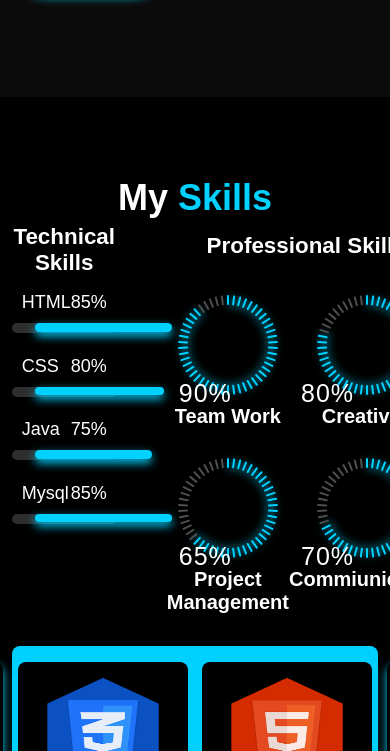
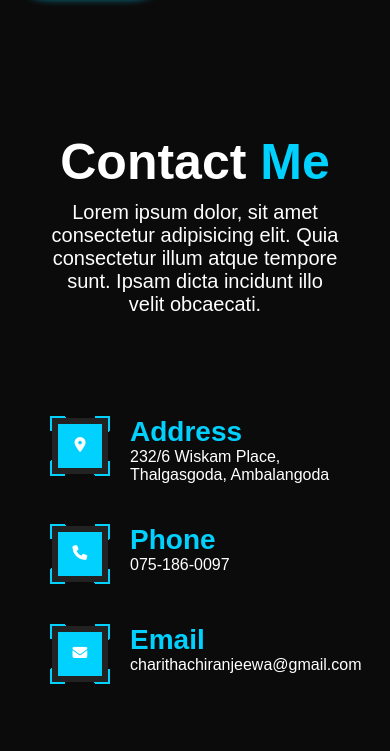
Before and after one commit to charitha200304/Portfolio-Project, a plain HTML site: page index.html in a window 390 px wide. Shown: the part 5331-6082 px from the top of the page. Drawn offline with nearby package versions, Linux system fonts and the light colour scheme.

Commit message:
7th commit responsived

```diff
--- a/index.html
+++ b/index.html
@@ -27,7 +27,7 @@
         <a href="#projects">Projects</a>
         <a href="#portfolio">Activities</a>
         <a href="#Resume">Resume</a>
-        <a href="#skills">Skills</a>
+        <!-- <a href="#skills">Skills</a> -->
         <a href="#contact">Contact</a>
       </nav>
     </header>
@@ -227,7 +227,7 @@
 </section>
 
 <!----section skills----->
-
+<!--
     <section class="skills" id="skills">
       <div class="main-text">
         <h2 class="heading">My <span>Skills</span></h2>
@@ -380,7 +380,7 @@
 
         </div>
         </div>
-    </section>
+    </section> -->
 
 
     <!---contact section-->
@@ -476,7 +476,7 @@
         <a href="#projects">Projects</a>
         <a href="#portfolio">Portfolio</a>
         <a href="#Resume">Resume</a>
-        <a href="#skills">Skills</a>
+        <!-- <a href="#skills">Skills</a> -->
         <a href="#contact">Contact</a>
       </li>
       </ul>
```
